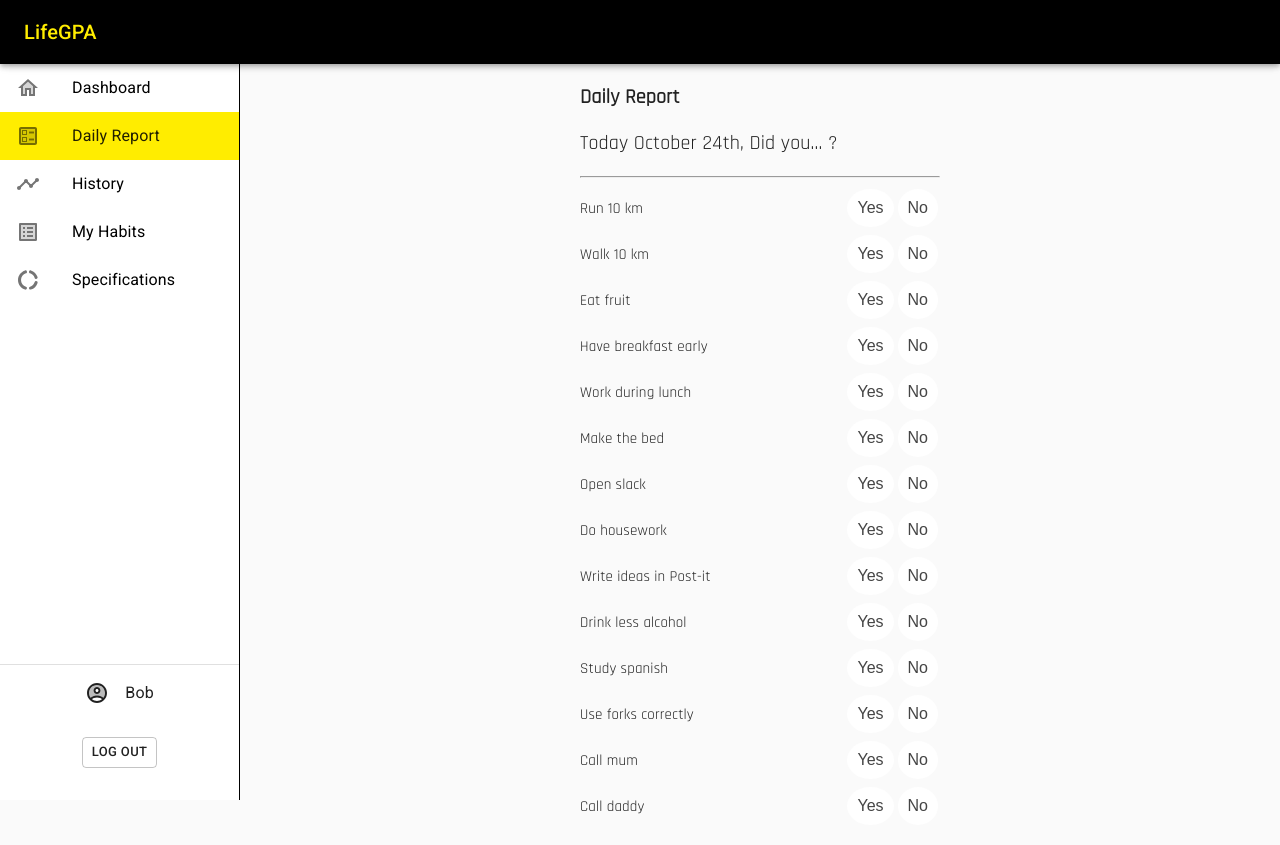
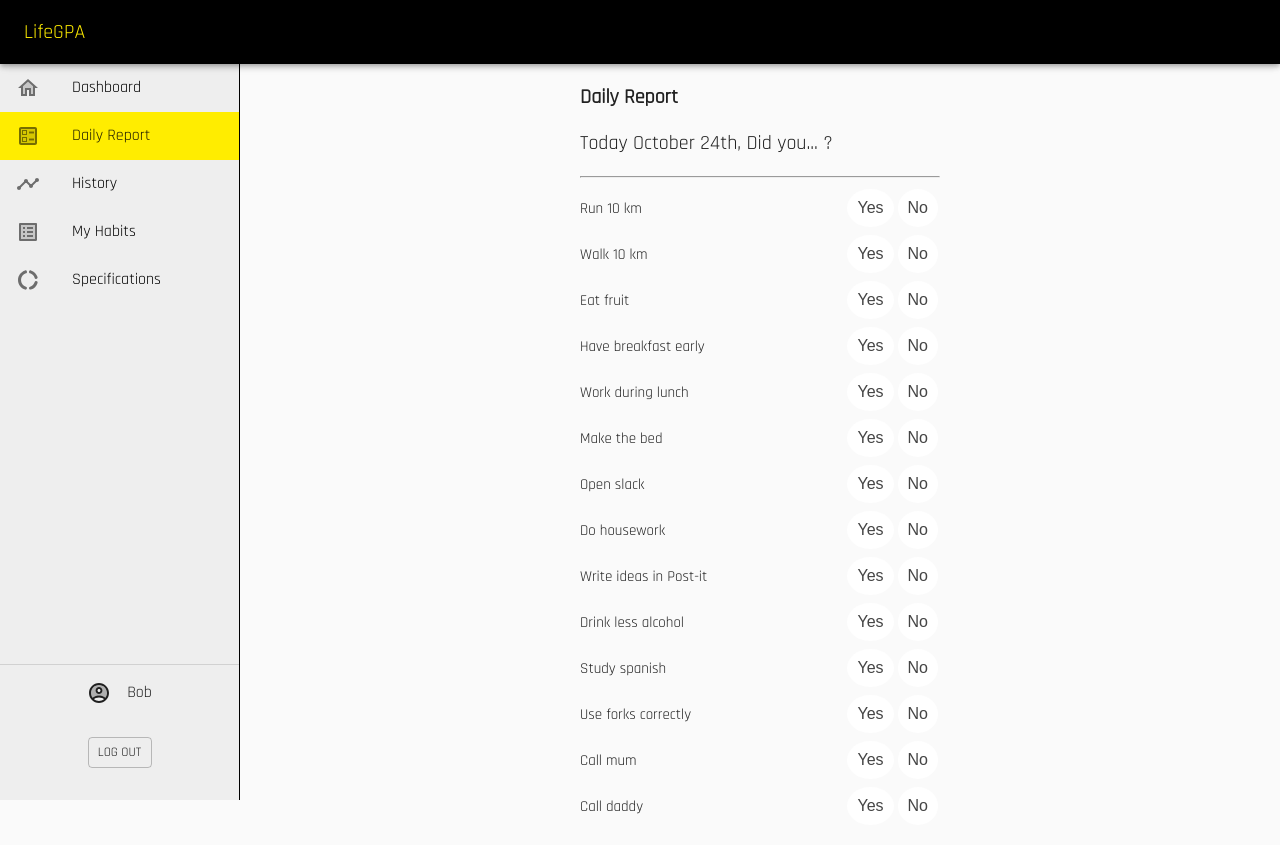
Before and after one commit to lifegpa-bw/lifegpa-frontend, a React (Create React App) app: page /report in a window 1280 px wide. Built offline with nearby package versions, Linux system fonts and the light colour scheme; sample sign-in values are in the browser's storage.

Commit message:
finished font

```diff
--- a/src/components/CreateHabit.jsx
+++ b/src/components/CreateHabit.jsx
@@ -103,6 +103,7 @@ export default connect(
 const Container = styled.div`
   display: flex;
   flex-direction: column;
+  font-family: 'Rajdhani', sans-serif;
 `
 const HabitForm = styled(Form)`
   display: flex;
--- a/src/components/DashboardLayout.jsx
+++ b/src/components/DashboardLayout.jsx
@@ -49,7 +49,8 @@ const useStyles = makeStyles(theme => ({
     // app bar is always above menu
     zIndex: 3000,
     minHeight: theme.mixins.toolbar.minHeight,
-    backgroundColor: theme.palette.common.black
+    backgroundColor: theme.palette.common.black,
+    fontFamily: theme.rajdhai
   },
   menuButton: {
     marginRight: theme.spacing(2),
@@ -66,7 +67,9 @@ const useStyles = makeStyles(theme => ({
     paddingTop: theme.mixins.toolbar.minHeight,
     width: drawerWidth,
     borderRight: '1px solid black',
-    backgroundColor: 'white',
+    backgroundColor: theme.palette.grey[200],
+
+
 
   },
   modal: {
@@ -82,7 +85,7 @@ const useStyles = makeStyles(theme => ({
     }
   },
   navLink: {
-    backgroundColor: 'white',
+    backgroundColor: theme.palette.grey[200],
     color: 'black',
     //nav here
     transition: 'background 0.3s',
@@ -99,7 +102,8 @@ const useStyles = makeStyles(theme => ({
     position: 'fixed',
     bottom: 0,
     borderRight: '1px solid black',
-    backgroundColor: 'white'
+    backgroundColor: theme.palette.grey[200],
+    fontFamily: 'Rajdhani'
 
   }
 }))
@@ -209,8 +213,9 @@ const DashboardLayout = props => {
             {/* this has to be set to specific user */}
           </Typography>
         </Box>
-        <Box className="wtf" display='flex' align='center' justifyContent='center' p={2}>
-          <Button
+        <Box  display='flex' align='center' justifyContent='center' p={2}>
+          <Button className="button"
+
             size='small'
             variant='outlined'
             aria-label='logout '
--- a/src/mui/custom-theme.js
+++ b/src/mui/custom-theme.js
@@ -11,7 +11,8 @@ export default createMuiTheme({
   },
   typography: {
     // set base font-size on html element to 10px
-    htmlFontSize: 10
+    htmlFontSize: 10,
+    fontFamily: "Rajdhani"
   },
   overrides: {
     MuiBackdrop: {
--- a/src/pages/Dashboard.jsx
+++ b/src/pages/Dashboard.jsx
@@ -62,7 +62,8 @@ const Dashboard = props => {
             styles={buildStyles({
               textColor: 'black',
               pathColor: 'yellow',
-              trailColor: 'grey'
+
+
             })}
           >
             <div style={{ fontSize: 20, marginTop: -5 }}>LGPA</div>
--- a/src/styles/index.css
+++ b/src/styles/index.css
@@ -3,7 +3,9 @@
 /* Base fontsize is 10px  */
 html {
   font-size: 62.5%;
+
 }
+
 
 /* Daily Report */
 
@@ -11,11 +13,12 @@ html {
   width: 100%;
   max-width: 360px;
   margin: 0 auto;
+
   /* height: 100vh; */
 }
 
 .daily-report {
-  font-family: Rajdhani;
+
   font-style: normal;
   font-weight: 600;
   font-size: 20px;
@@ -29,7 +32,8 @@ html {
 }
 
 .reportTitle {
-  font-family: Rajdhani;
+
+
   font-style: normal;
   font-weight: normal;
   font-size: 15px;
@@ -95,6 +99,7 @@ html {
   margin: 80px auto 40px auto;
   width: 50%;
   height: 50%;
+
 }
 
 .begin-button button {
@@ -110,6 +115,7 @@ html {
   font-size: 16px;
   margin: 4px 2px;
   border-radius: 5%;
+  font-family: 'Rajdhani', sans-serif;
 }
 
 .specifications {
@@ -122,7 +128,6 @@ html {
 .progressBar {
   max-width: 150px;
   margin: 30px 5px 5px 5px;
-  font-family: Rajdhani;
   font-style: normal;
   font-weight: normal;
   color: #4f4f4f;
@@ -135,7 +140,6 @@ html {
   align-content: center;
   justify-content: center;
   flex-direction: column;
-  font-family: Rajdhani;
   font-style: normal;
   font-weight: normal;
   font-size: 20px;
@@ -144,7 +148,6 @@ html {
 }
 
 .specH1 {
-  font-family: Rajdhani;
   font-style: normal;
   font-weight: 600;
   font-size: 20px;
@@ -162,3 +165,11 @@ html {
 .all {
   background: #fff;
 }
+
+.App {
+  font-family: 'Rajdhani', sans-serif;
+}
+
+.pls {
+  color: blue;
+}
```
